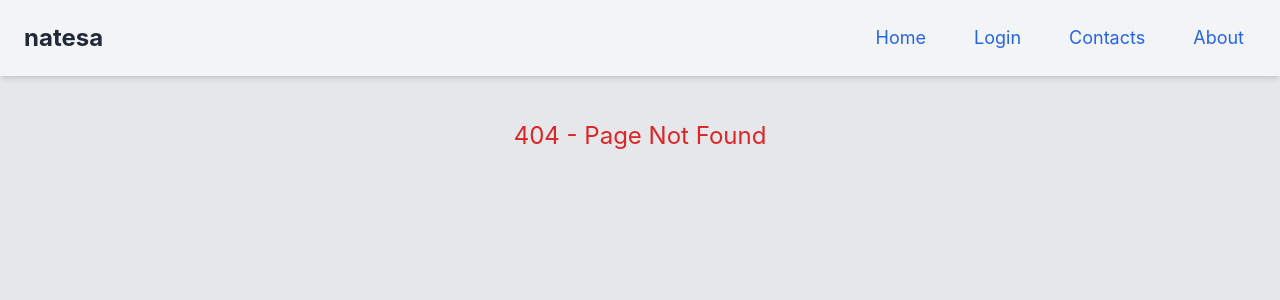
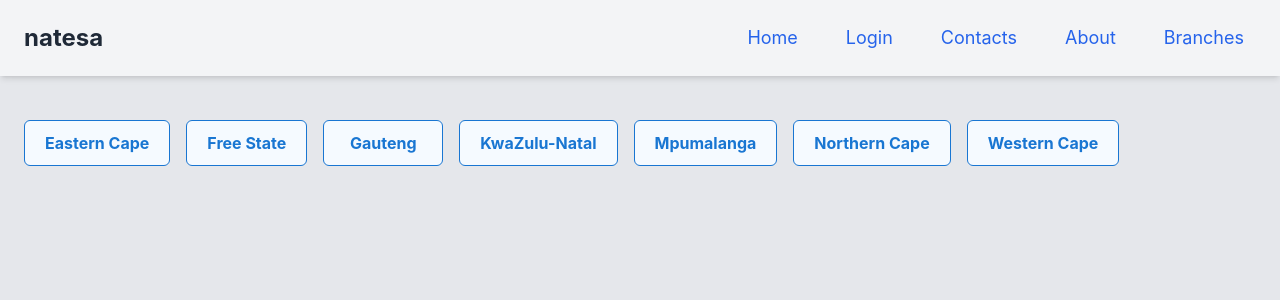
Before and after one commit to Sbusiso2904/natesa, a React (Create React App) app: page /branches in a window 1280 px wide. Before the commit this address had no page. Shown: the top 300 px of the page. Built offline with nearby package versions, Linux system fonts and the light colour scheme; the HTML template or start-up script is replaced by a standard one.

Commit message:
Update branche page and UI enhancements

```diff
--- a/src/App.jsx
+++ b/src/App.jsx
@@ -5,6 +5,7 @@ import Home from "./pages/Home";
 import Contacts from "./pages/Contacts";
 import About from "./pages/About";
 import AuthForm from "./pages/AuthForm";
+import BranchePage from "./pages/branche";
 
 
 function App() {
@@ -28,6 +29,7 @@ function App() {
                 <Link to="/authform" className="hover:bg-blue-100 px-3 py-2 rounded transition duration-200">Login</Link>
                 <Link to="/contacts" className="hover:bg-blue-100 px-3 py-2 rounded transition duration-200">Contacts</Link>
                 <Link to="/about" className="hover:bg-blue-100 px-3 py-2 rounded transition duration-200">About</Link>
+                <Link to="/branches" className="hover:bg-blue-100 px-3 py-2 rounded transition duration-200">Branches</Link>
               </div>
             </div>
           </nav>
@@ -57,9 +59,11 @@ function App() {
 
           {/* Route Pages */}
 
+
           <Route path="/authform" element={<AuthForm />} />
           <Route path="/contacts" element={<Contacts />} />
           <Route path="/about" element={<About />} />
+          <Route path="/branches" element={<BranchePage />} />
 
           {/* 404 Page */}
           <Route path="*" element={<h1 className="text-center text-red-600 text-2xl">404 - Page Not Found</h1>} />
--- a/src/pages/branche.jsx
+++ b/src/pages/branche.jsx
@@ -1,5 +1,6 @@
+export default BranchePage;
 
-import React from "react";
+import React, { useState } from "react";
 
 const mainBranches = [
   "Gauteng",
@@ -29,7 +30,7 @@ const branches = [
     campuses: [
       " Qwaqwa Campus",
       " University of the Free State",
-      "Majuba College",
+      "Central University of Technology",
     ],
   },
   {
@@ -56,8 +57,9 @@ const branches = [
       "Indumiso Campus",
       "Durban Campus",
       "Unizulu Campus",
-      "Majuba Campus",
-      "Newcastle Campus",
+      "Majuba College",
+      "umfolozi  College",
+      "coastal  College",
     ],
   },
   {
@@ -65,6 +67,9 @@ const branches = [
     description: "Mpumalanga, meaning 'the place where the sun rises', is famous for its scenic beauty, wildlife, and proximity to the Kruger National Park.",
     campuses: [
       "University of Mpumalanga",
+      "mbombela  College",
+      "elangeni  College",
+
     ],
   },
   {
@@ -85,47 +90,64 @@ const branches = [
 ];
 
 function BranchePage() {
+  const [openBranch, setOpenBranch] = useState(null);
+
+  const handleBranchClick = (idx) => {
+    setOpenBranch(openBranch === idx ? null : idx);
+  };
+
   return (
     <div>
       {/* Main branches on top */}
       <div style={{ display: "flex", flexWrap: "wrap", gap: 16, marginBottom: 32 }}>
-        {mainBranches.map((branch, idx) => (
+        {branches.map((branch, idx) => (
           <div
             key={idx}
             style={{
               padding: "10px 20px",
-              border: "1px solid #1976d2",
+              border: openBranch === idx ? "2px solid #1976d2" : "1px solid #1976d2",
               borderRadius: 6,
-              background: "#e3f2fd",
+              background: openBranch === idx ? "#1976d2" : "#f5faff",
               fontWeight: "bold",
               fontSize: 16,
               minWidth: 120,
               textAlign: "center",
+              cursor: "pointer",
+              color: openBranch === idx ? "#fff" : "#1976d2",
+              boxShadow: openBranch === idx ? "0 4px 16px rgba(25, 118, 210, 0.15)" : "none",
+              transition: "all 0.2s",
             }}
+            onClick={() => handleBranchClick(idx)}
           >
-            {branch}
+            {branch.name}
           </div>
         ))}
       </div>
 
-      {/* Existing branches and campuses */}
-      <div style={{ display: "flex", justifyContent: "space-around", padding: 40 }}>
-        {branches.map((branch, idx) => (
-          <div key={idx} style={{ border: "1px solid #ccc", borderRadius: 8, padding: 20, width: 250 }}>
-            <h2>{branch.name}</h2>
-            <p>{branch.description}</p>
-            {branch.campuses && (
-              <ul>
-                {branch.campuses.map((campus, cidx) => (
-                  <li key={cidx}>{campus}</li>
+      {/* Show only the selected branch and its campuses */}
+      <div style={{ display: "flex", flexWrap: "wrap", justifyContent: "center", padding: 40 }}>
+        {openBranch !== null && (
+          <div style={{
+            border: "2px solid #1976d2",
+            borderRadius: 8,
+            padding: 24,
+            width: 320,
+            margin: 10,
+            background: "#f5faff",
+            boxShadow: "0 4px 24px rgba(25, 118, 210, 0.10)"
+          }}>
+            <h2 style={{ color: "#1976d2", textAlign: "center", marginBottom: 12 }}>{branches[openBranch].name}</h2>
+            <p style={{ color: "#333", marginBottom: 16 }}>{branches[openBranch].description}</p>
+            {branches[openBranch].campuses && (
+              <ul style={{ paddingLeft: 18 }}>
+                {branches[openBranch].campuses.map((campus, cidx) => (
+                  <li key={cidx} style={{ color: "#1976d2", marginBottom: 6 }}>{campus}</li>
                 ))}
               </ul>
             )}
           </div>
-        ))}
+        )}
       </div>
     </div>
   );
 }
-
-export default BranchePage;
```
Also changed, not shown: 1 other file (tests, documents, lock files or other folders).
